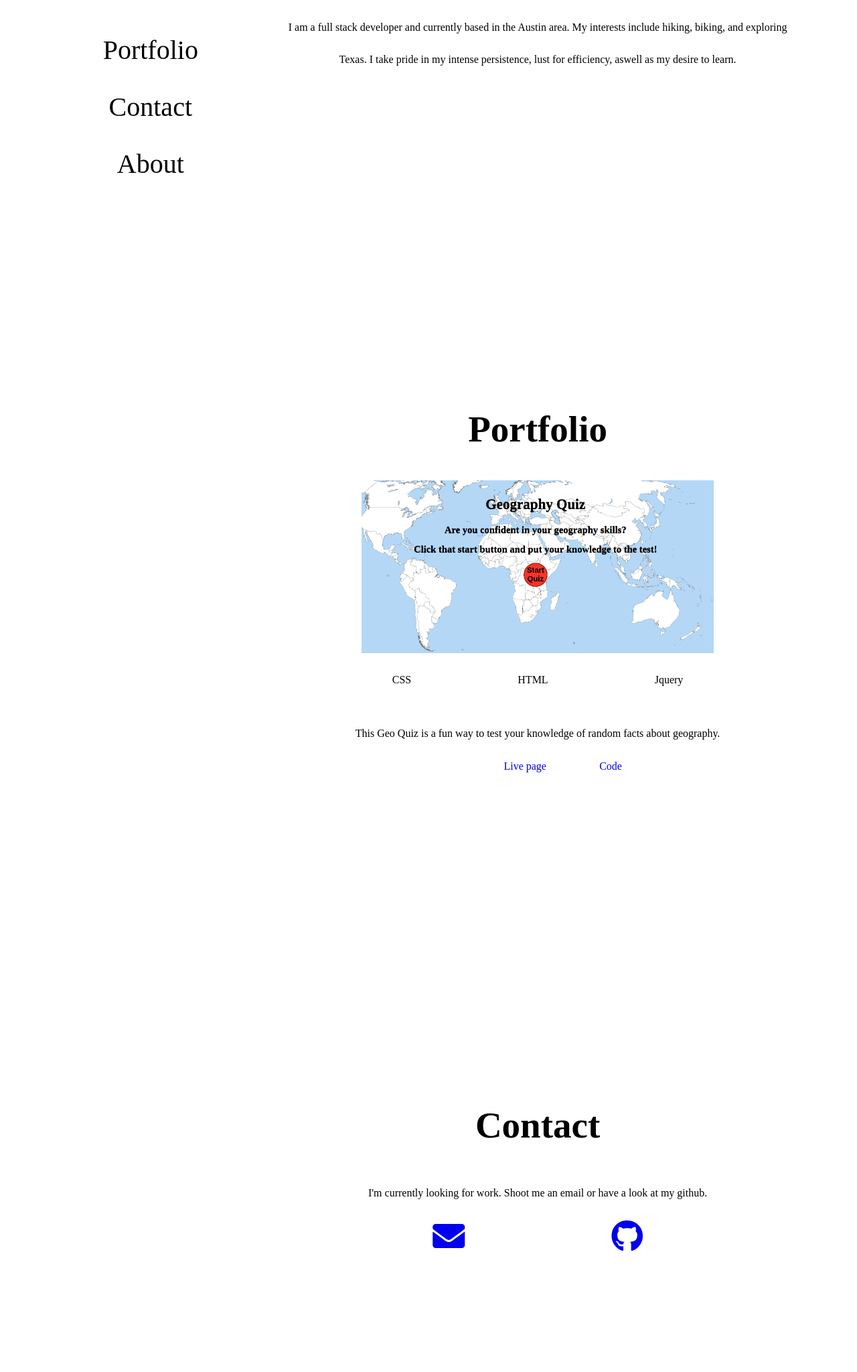
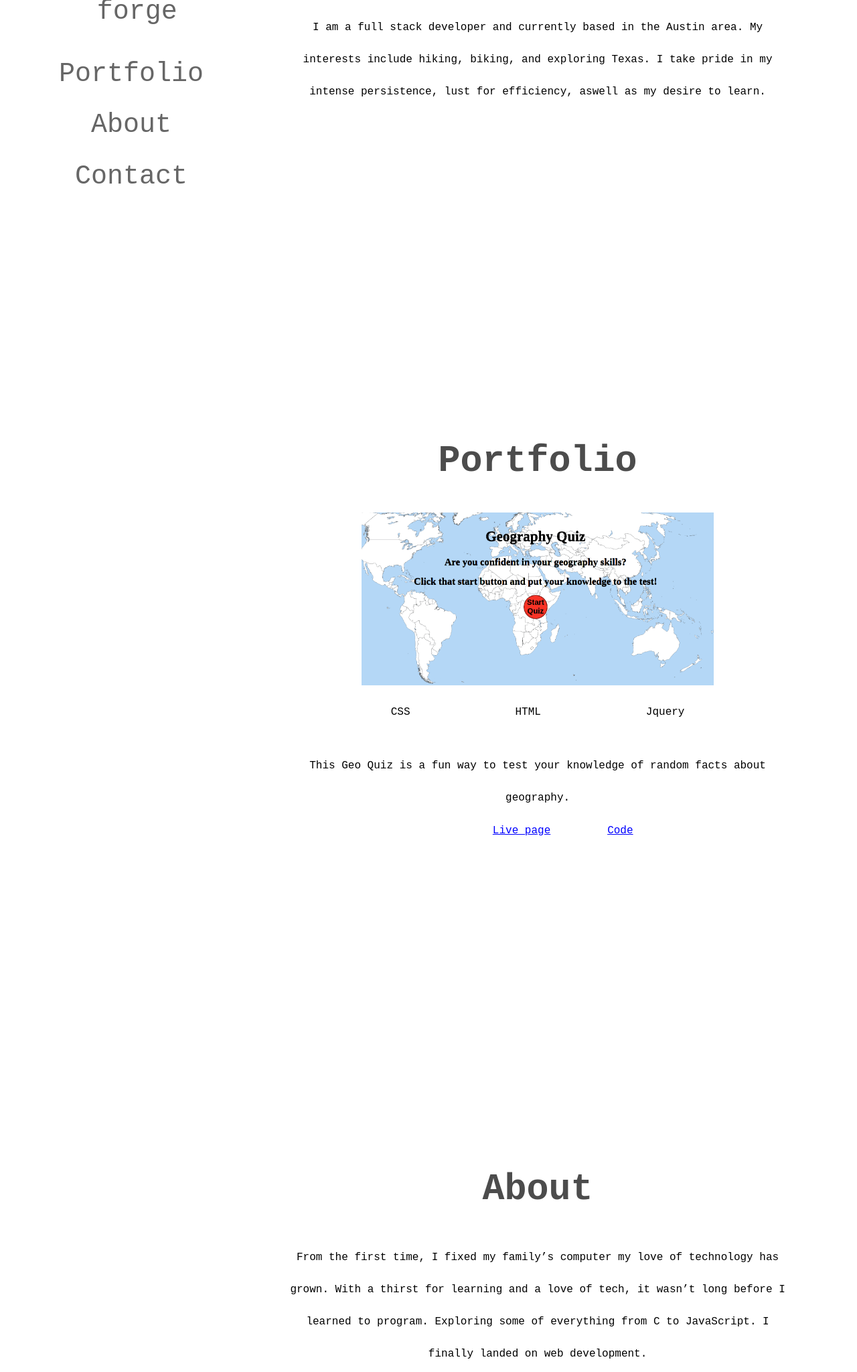
Before and after one commit to natekinne97/portfolio-site, a plain HTML site: page index.html in a window 1280 px wide. Shown: the part 300-2348 px from the top of the page at 67% size. Drawn offline with nearby package versions, Linux system fonts and the light colour scheme.

Commit message:
Colors touched

```diff
--- a/index.html
+++ b/index.html
@@ -5,8 +5,10 @@
         <meta name="Nate's Web Forge" content="A simple portfolio page">
         <meta name="viewport" content="width=device-width, initial-scale=1.0">
         <title>Nathan Kinne</title>
+        <link rel="icon" href="pictures/webforge.ico">
         <link href="style.css" rel="stylesheet" type="text/css" />
         <link href="https://use.fontawesome.com/releases/v5.0.7/css/all.css" rel="stylesheet">
+        <script src="https://ajax.googleapis.com/ajax/libs/jquery/3.4.1/jquery.min.js"></script>
     </head>
     <body>
         <nav>
@@ -15,9 +17,9 @@
             <header><a href="#">Nate's Web forge</a></header>
             <i class="fas fa-bars fa-3x"></i>
             <ul class="nav-links">
-                <li><a>Portfolio</a></li>
-                <li><a>Contact</a></li>
-                <li><a>About</a></li>
+                <li><a href="#portfolio">Portfolio</a></li>
+                <li><a href="#about">About</a></li>
+                <li><a href="#contact">Contact</a></li>
             </ul>
         </nav>
 
@@ -49,17 +51,8 @@
                     <a class="code-links" href="https://github.com/natekinne97/geography-quiz">Code</a>
                 </div>
             </section>
-            <!-- contact -->
-            <section>
-                <h1>Contact</h1>
-                <p>I'm currently looking for work. Shoot me an email or have a look at my github.</p>
-                <div class="contact-ways">
-                    <a href="malito:nathan.kinne@gmail.com"><i class="fas fa-envelope fa-3x"></i></a>
-                    <a href="https://github.com/natekinne97?tab=repositories" target="_blank"><i class="fab fa-github fa-3x"></i></a>
-                </div>
-            </section>
             <!-- About -->
-            <section>
+            <section id="about">
                 <h1>About</h1>
                 <p>
                     From the first time, I fixed my family’s computer my love of technology has
@@ -69,6 +62,16 @@
                 </p>
             </section>
 
+            <!-- contact -->
+            <section id="contact">
+                <h1>Contact</h1>
+                <p>I'm currently looking for work. Shoot me an email or have a look at my github.</p>
+                <div class="contact-ways">
+                    <a href="malito:nateswebforge@gmail.com"><i class="fas fa-envelope fa-3x"></i></a>
+                    <a href="https://github.com/natekinne97?tab=repositories" target="_blank"><i class="fab fa-github fa-3x"></i></a>
+                </div>
+            </section>
+
         </main>
 
     </body>
--- a/style.css
+++ b/style.css
@@ -4,6 +4,9 @@
 
 body{
     margin: 0 5% 5% 5%;
+    font-family: ocr-b-std, monospace;
+    font-style: normal;
+    font-weight: 400;
 }
 /* nav bars */
 nav{
@@ -15,6 +18,7 @@ nav{
     background: white;
 }
 
+
 nav a{
   text-align: center;
   font-size: 50px;
@@ -24,9 +28,17 @@ nav a{
   margin-top: 5%;
   cursor: pointer;
   display: none;
+  /* color: #BEBEBE; */
+  color: rgb(0, 0, 0, .6);
+}
+
+nav a:hover{
+    color: black;
+    text-decoration: underline;
 }
 
 .fa-bars{
+    margin-top: 2%;
     margin-right: 5%;
     cursor: pointer;
 }
@@ -47,6 +59,7 @@ section{
 section h1{
     text-align: center;
     font-size: 55px;
+    color: rgb(0, 0, 0, 0.7);
 }
 
 section p{
@@ -73,8 +86,13 @@ section img{
 
 .code-links{
     margin-left: 10%;
-    text-decoration: none;
+    color: blue;
 }
+
+.code-links:hover{
+    color: #AFB0FC;
+}
+
 
 .contact-ways{
     display: flex;
@@ -92,7 +110,7 @@ section img{
     }
 
     .fa-bars{
-        margin-right: 5%;
+        margin-right: 1%;
     }
 }
 
@@ -121,7 +139,9 @@ section img{
     nav ul{
         display: block;
         list-style: none;
+        margin-right: 15%;
     }
+
     nav img{
         width: 50%;
         margin: 0 auto;
```
Also changed, not shown: pictures/webforge.ico (added).
